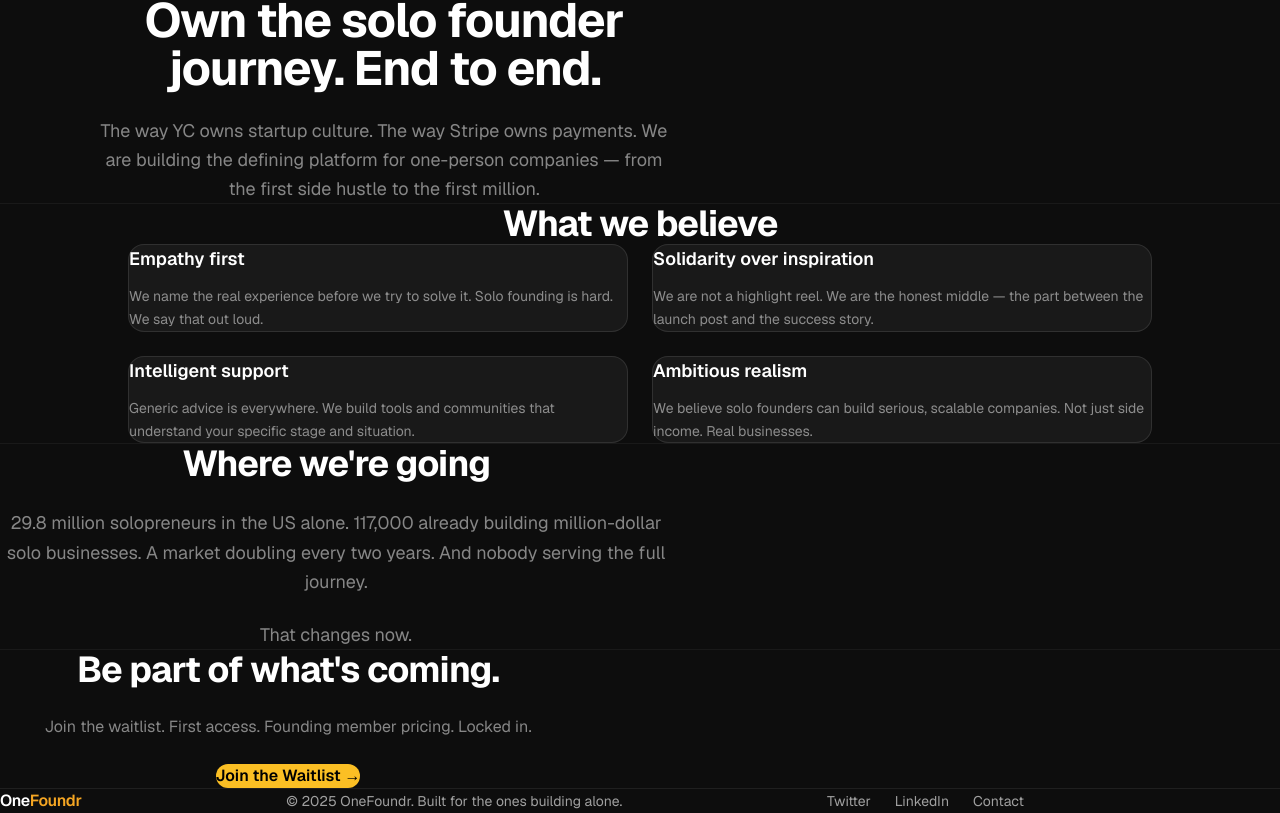
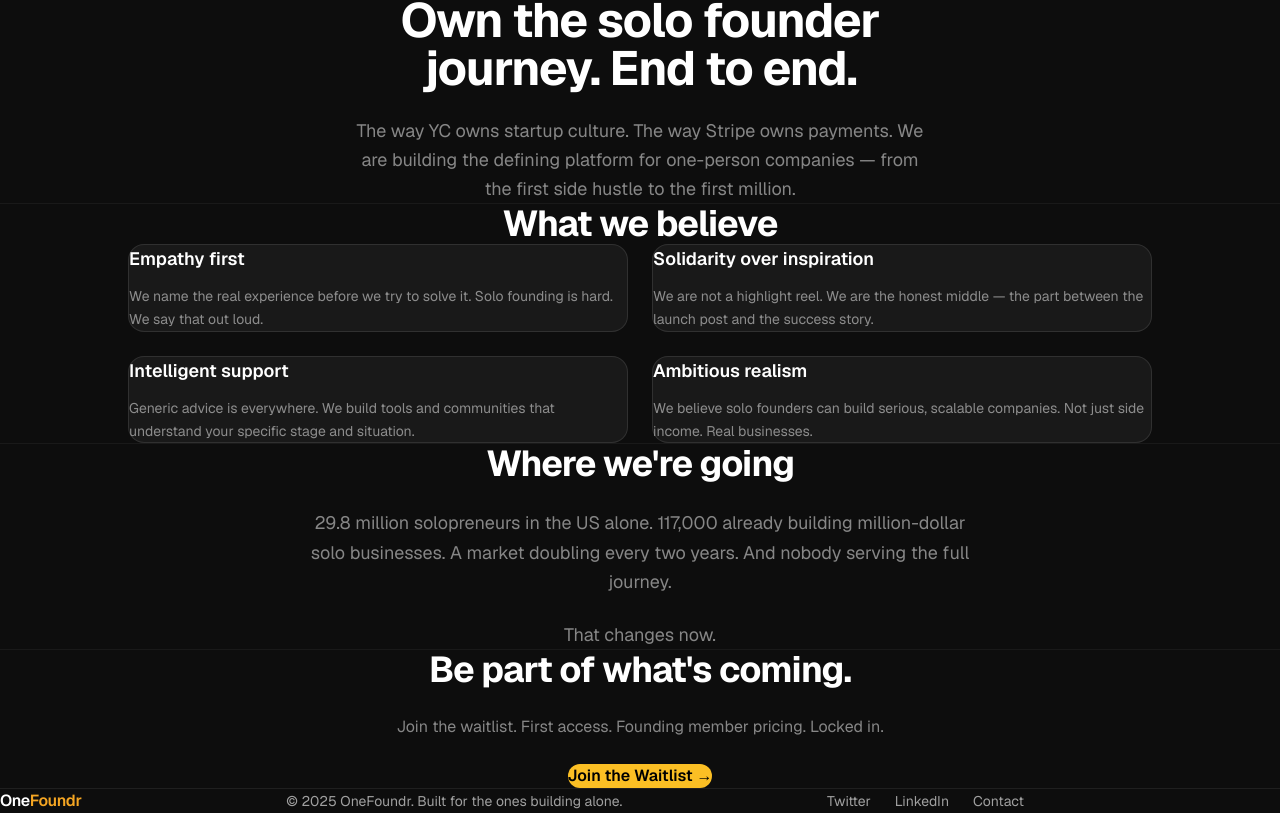
Before and after one commit to biso2005/onefoundr.v2, a Next.js app: page /about in a window 1280 px wide. Shown: the part 848-1661 px from the top of the page. Built offline with nearby package versions, Linux system fonts and the light colour scheme.

Commit message:
Fix alignment on all three new pages: section-heading, page-center classes + CSS rules for max-w containers

```diff
--- a/src/app/about/page.tsx
+++ b/src/app/about/page.tsx
@@ -35,7 +35,7 @@ export default function About() {
           <p className="text-amber-400 text-sm font-medium uppercase tracking-widest">
             About
           </p>
-          <h1 className="text-4xl md:text-6xl font-bold tracking-tight">
+          <h1 className="section-heading text-4xl md:text-6xl font-bold tracking-tight">
             Built by a solo founder.
             <br />
             <span className="text-white/40 font-normal">
@@ -93,12 +93,12 @@ export default function About() {
           <p className="text-amber-400 text-sm font-medium uppercase tracking-widest">
             The Mission
           </p>
-          <h2 className="text-3xl md:text-5xl font-bold tracking-tight">
+          <h2 className="section-heading text-3xl md:text-5xl font-bold tracking-tight">
             Own the solo founder
             <br />
             journey. End to end.
           </h2>
-          <p className="text-white/50 text-lg max-w-xl leading-relaxed">
+          <p className="page-center text-white/50 text-lg max-w-xl leading-relaxed">
             The way YC owns startup culture. The way Stripe owns payments. We
             are building the defining platform for one-person companies —
             from the first side hustle to the first million.
@@ -110,7 +110,7 @@ export default function About() {
       <section className="py-24 px-6 border-t border-white/5">
         <div className="max-w-5xl mx-auto">
           <div className="text-center mb-16">
-            <h2 className="text-3xl md:text-4xl font-bold tracking-tight">
+            <h2 className="section-heading text-3xl md:text-4xl font-bold tracking-tight">
               What we believe
             </h2>
           </div>
@@ -135,7 +135,7 @@ export default function About() {
       {/* Vision */}
       <section className="py-24 px-6 border-t border-white/5">
         <div className="max-w-2xl mx-auto text-center flex flex-col items-center gap-6">
-          <h2 className="text-3xl md:text-4xl font-bold tracking-tight">
+          <h2 className="section-heading text-3xl md:text-4xl font-bold tracking-tight">
             Where we're going
           </h2>
           <p className="text-white/50 text-lg leading-relaxed">
@@ -152,10 +152,10 @@ export default function About() {
       {/* CTA */}
       <section className="py-24 px-6 border-t border-white/5 text-center">
         <div className="max-w-xl mx-auto flex flex-col items-center gap-6">
-          <h2 className="text-3xl md:text-4xl font-bold tracking-tight">
+          <h2 className="section-heading text-3xl md:text-4xl font-bold tracking-tight">
             Be part of what's coming.
           </h2>
-          <p className="text-white/50 leading-relaxed">
+          <p className="page-center text-white/50 leading-relaxed">
             Join the waitlist. First access. Founding member pricing. Locked in.
           </p>
           <a
--- a/src/app/globals.css
+++ b/src/app/globals.css
@@ -57,7 +57,29 @@ body {
 }
 
 /* Ensure section containers are centered (fallback for margin-inline issue) */
-section > .max-w-5xl {
+section > .max-w-5xl,
+section > .max-w-3xl,
+section > .max-w-2xl,
+section > .max-w-xl,
+div > .max-w-3xl,
+div > .max-w-2xl,
+div > .max-w-xl {
+  margin-left: auto;
+  margin-right: auto;
+}
+
+/* Page-level text centering — bypasses Tailwind layer specificity issues */
+.page-center {
+  text-align: center;
+  width: 100%;
+}
+
+/* Hero section centering */
+section.pt-40 {
+  text-align: center;
+}
+
+section.pt-40 > div {
   margin-left: auto;
   margin-right: auto;
 }
--- a/src/app/how-it-works/page.tsx
+++ b/src/app/how-it-works/page.tsx
@@ -68,14 +68,14 @@ export default function HowItWorks() {
           <p className="text-amber-400 text-sm font-medium uppercase tracking-widest">
             How It Works
           </p>
-          <h1 className="text-4xl md:text-6xl font-bold tracking-tight">
+          <h1 className="section-heading text-4xl md:text-6xl font-bold tracking-tight">
             Simple process.
             <br />
             <span className="text-white/40 font-normal">
               Serious results.
             </span>
           </h1>
-          <p className="text-white/50 text-lg max-w-xl leading-relaxed">
+          <p className="page-center text-white/50 text-lg max-w-xl leading-relaxed">
             OneFoundr is not a content library you forget about. It is a
             structured system that shows up with you every single week.
           </p>
@@ -112,14 +112,14 @@ export default function HowItWorks() {
           <p className="text-amber-400 text-sm font-medium uppercase tracking-widest">
             The Pod
           </p>
-          <h2 className="text-3xl md:text-5xl font-bold tracking-tight">
+          <h2 className="section-heading text-3xl md:text-5xl font-bold tracking-tight">
             Small group.
             <br />
             <span className="text-white/40 font-normal">
               Massive accountability.
             </span>
           </h2>
-          <p className="text-white/50 text-lg max-w-xl leading-relaxed">
+          <p className="page-center text-white/50 text-lg max-w-xl leading-relaxed">
             4-5 founders. Same stage. Weekly commitment. One AI layer sitting
             at the center connecting every insight, every pattern, every
             breakthrough.
@@ -156,7 +156,7 @@ export default function HowItWorks() {
       <section className="py-24 px-6 border-t border-white/5">
         <div className="max-w-3xl mx-auto">
           <div className="text-center mb-16">
-            <h2 className="text-3xl md:text-4xl font-bold tracking-tight">
+            <h2 className="section-heading text-3xl md:text-4xl font-bold tracking-tight">
               Common questions
             </h2>
           </div>
@@ -177,10 +177,10 @@ export default function HowItWorks() {
       {/* CTA */}
       <section className="py-24 px-6 border-t border-white/5 text-center">
         <div className="max-w-xl mx-auto flex flex-col items-center gap-6">
-          <h2 className="text-3xl md:text-4xl font-bold tracking-tight">
+          <h2 className="section-heading text-3xl md:text-4xl font-bold tracking-tight">
             Ready to stop building alone?
           </h2>
-          <p className="text-white/50 leading-relaxed">
+          <p className="page-center text-white/50 leading-relaxed">
             Join the waitlist. Be first in when we open founding member access.
           </p>
           <a
--- a/src/app/pricing/page.tsx
+++ b/src/app/pricing/page.tsx
@@ -62,14 +62,14 @@ export default function Pricing() {
           <p className="text-amber-400 text-sm font-medium uppercase tracking-widest">
             Pricing
           </p>
-          <h1 className="text-4xl md:text-6xl font-bold tracking-tight">
+          <h1 className="section-heading text-4xl md:text-6xl font-bold tracking-tight">
             Invest in yourself.
             <br />
             <span className="text-white/40 font-normal">
               Not another subscription you ignore.
             </span>
           </h1>
-          <p className="text-white/50 text-lg max-w-xl leading-relaxed">
+          <p className="page-center text-white/50 text-lg max-w-xl leading-relaxed">
             OneFoundr is priced for real solo founders — not venture-backed
             teams with expense accounts. Founding members lock in these rates
             permanently.
@@ -151,10 +151,10 @@ export default function Pricing() {
       {/* CTA */}
       <section className="py-24 px-6 border-t border-white/5 text-center">
         <div className="max-w-xl mx-auto flex flex-col items-center gap-6">
-          <h2 className="text-3xl md:text-4xl font-bold tracking-tight">
+          <h2 className="section-heading text-3xl md:text-4xl font-bold tracking-tight">
             Lock in your founding rate.
           </h2>
-          <p className="text-white/50 leading-relaxed">
+          <p className="page-center text-white/50 leading-relaxed">
             Join the waitlist today. First access. Permanent founding pricing.
           </p>
           <a
```
